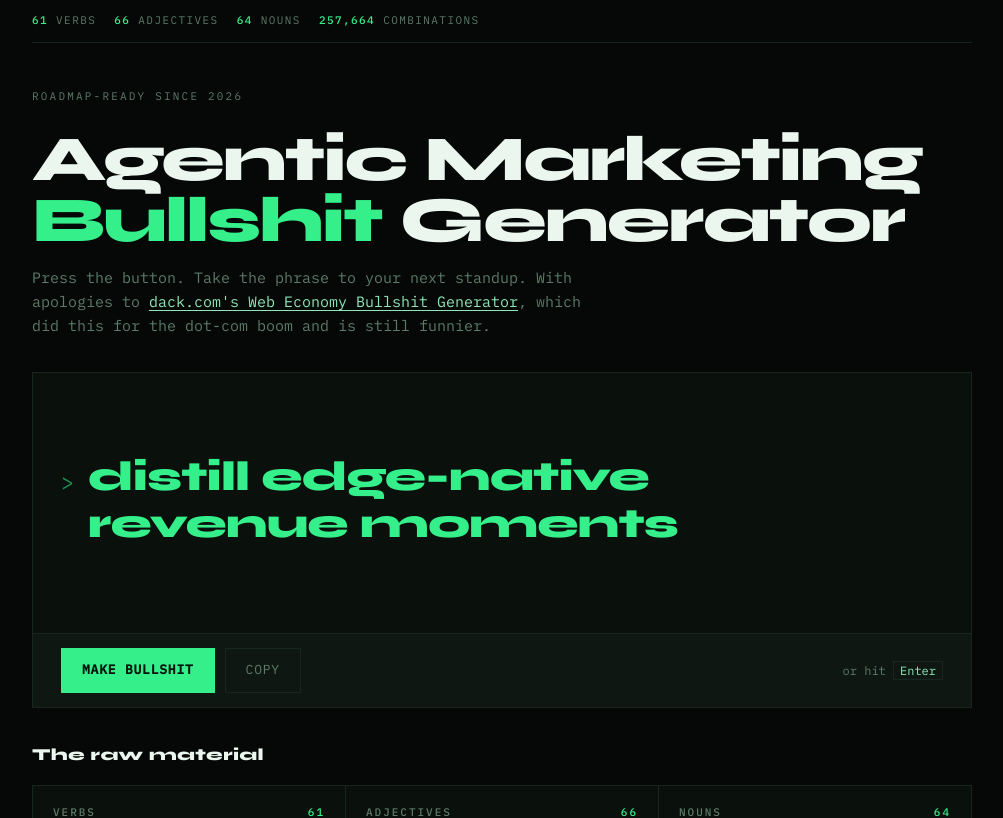
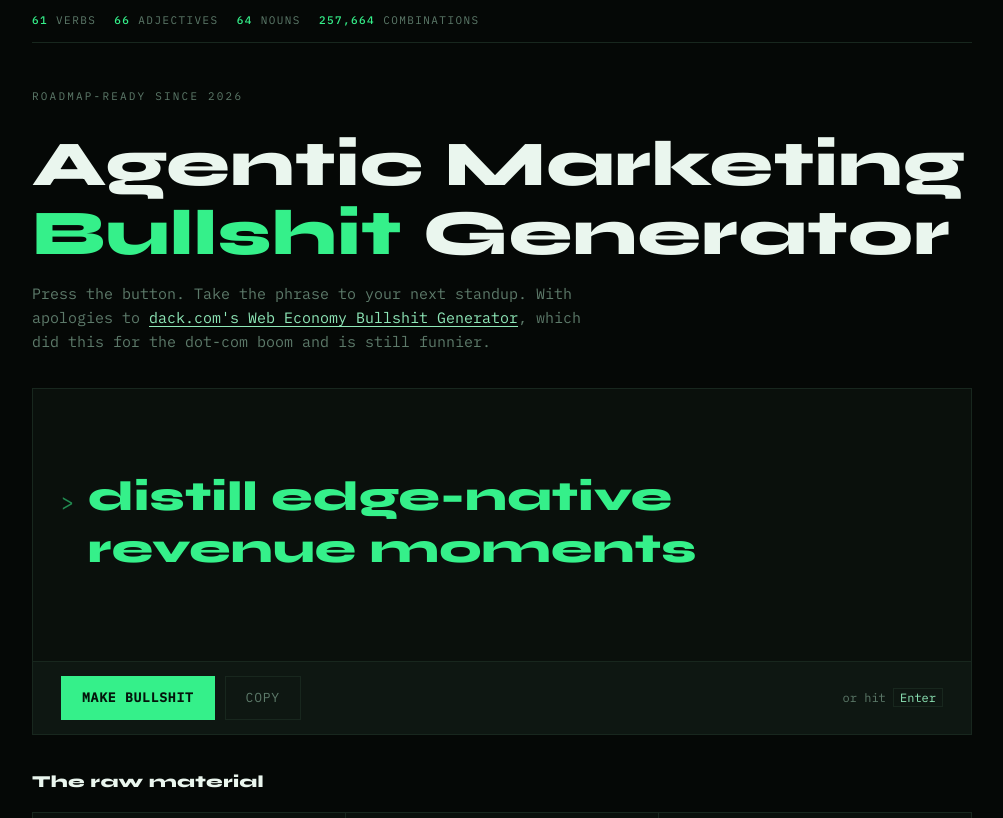
Before and after one commit to phinorg/ai_bullshit, a Flask app: page / in a window 1280 px wide. Shown: the top 818 px of the page, without its empty margins (138-1141 px from the left). Run offline with Flask 3, Linux system fonts and the light colour scheme.

Commit message:
Give Syne display type more breathing room.
Negative letter-spacing and sub-1.0 line-height were compressing the
headline and generated phrase; open them up so the type reads less squished.

```diff
--- a/static/style.css
+++ b/static/style.css
@@ -62,8 +62,8 @@ h1 {
   font-family: Syne, "IBM Plex Mono", monospace;
   font-weight: 800;
   font-size: clamp(2.1rem, 1rem + 4.6vw, 4rem);
-  line-height: 0.95;
-  letter-spacing: -0.03em;
+  line-height: 1.08;
+  letter-spacing: 0.01em;
   text-wrap: balance;
   color: #eaf6ee;
 }
@@ -97,8 +97,8 @@ h1 span { color: var(--phosphor); }
   font-family: Syne, "IBM Plex Mono", monospace;
   font-weight: 800;
   font-size: clamp(1.5rem, 0.8rem + 3vw, 2.6rem);
-  line-height: 1.12;
-  letter-spacing: -0.02em;
+  line-height: 1.25;
+  letter-spacing: 0.01em;
   color: var(--phosphor);
   text-wrap: balance;
 }
```
